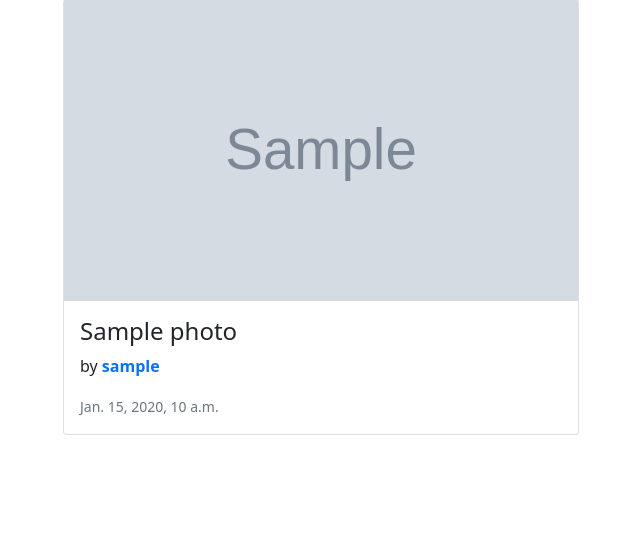
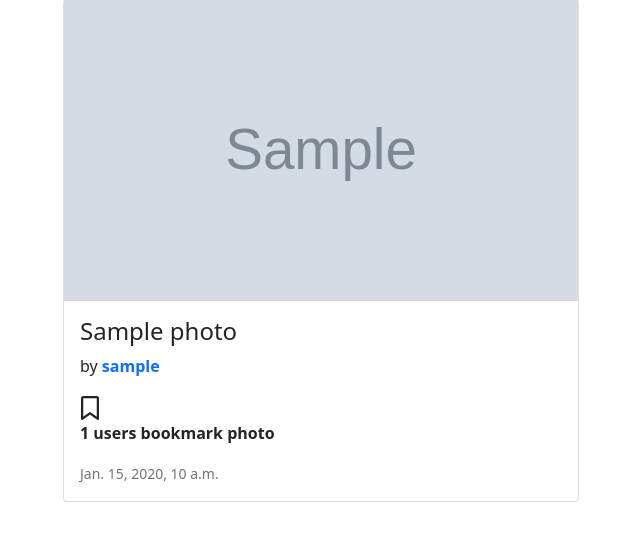
Before and after one commit to Irbiss555/gallery, a Django app: page / in a window 1280 px wide. Shown: the part 97-638 px from the top of the page, without its empty margins (319-959 px from the left). Run offline with Django 4.2, Linux system fonts and the light colour scheme; tables that the repository leaves empty hold one stand-in row (values such as "Sample post"); grey boxes marked "Sample" are stand-in pictures; some libraries are stand-ins or nearby versions.

Commit message:
#5 Вставил иконки и кол-во закладок в шаблон списка фото

```diff
--- a/templates/partial/photo/partial_photo_list.html
+++ b/templates/partial/photo/partial_photo_list.html
@@ -12,7 +12,20 @@
             <div class="card-body">
                 <h4 class="card-title">{{ photo.title }}</h4>
                 <p class="card-text">by <a href="{% url 'accounts:user_detail' photo.author.pk %}"><span class="username-text">{{ photo.author.username }}</span></a></p>
+                <div>
+                    <button class="btn btn-bookmark" data-id="{{ photo.pk }}"
+                        style="padding: 0">
+                    {% if user in photo.bookmarked_users.all %}
+                        <i class="fa-solid fa-bookmark fa-xl"></i>
+                    {% else %}
+                        <i class="fa-regular fa-bookmark fa-xl"></i>
+                    {% endif %}
+                </button>
+                </div>
+                <p class="card-text"><span
+                            class="username-text" id="bookmark-txt-{{ photo.pk }}">{{ photo.bookmarked_users.count }} users bookmark photo</span></p>
                 <small class="text-muted">{{ photo.created_at }}</small>
+
             </div>
         </div>
     {% empty %}
```
